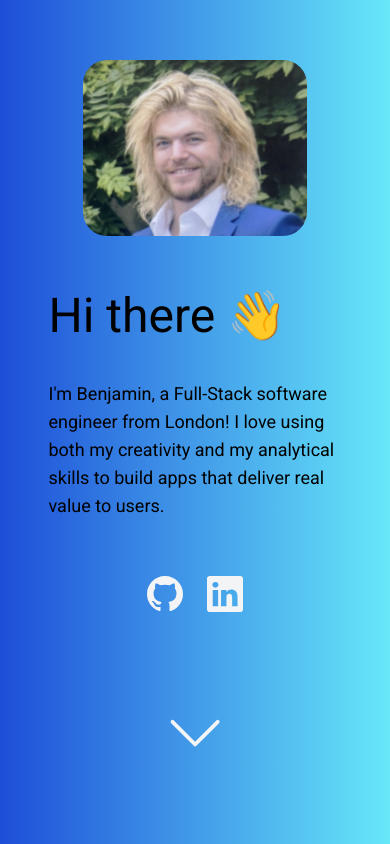
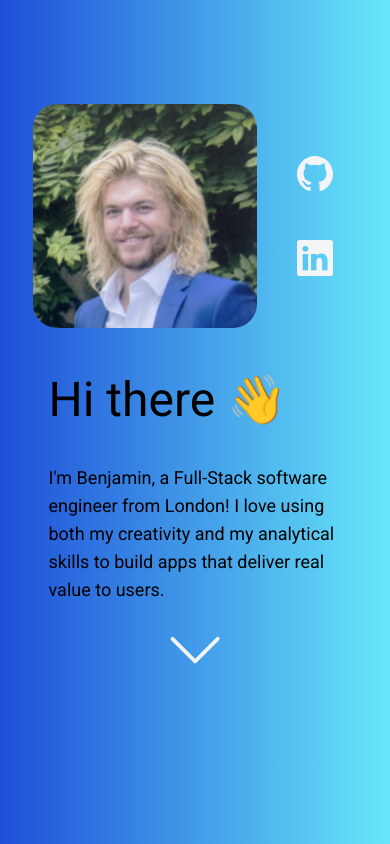
Before and after one commit to benjaminkitson/bk-home, a Next.js app: page / in a window 390 px wide. Shown: the top 844 px of the page. Built offline with nearby package versions, Linux system fonts and the light colour scheme.

Commit message:
layout updates

```diff
--- a/src/app/(home)/components/TopSection.tsx
+++ b/src/app/(home)/components/TopSection.tsx
@@ -13,14 +13,27 @@ export interface SectionProps {
 export const TopSection: React.FC<SectionProps> = ({ scrollRefs }) => {
   return (
     <div className="flex h-screen w-screen flex-col items-center justify-center">
-      <div className="flex h-5/6 w-5/6 flex-col items-center justify-center lg:flex-row">
-        <Image
-          src={me}
-          alt="Benjamin Kitson"
-          className="m-2 h-1/4 w-56 rounded-3xl object-cover lg:h-1/2"
-        />
+      <div className="flex w-5/6 flex-col items-center justify-center lg:flex-row">
+        <div className="flex h-full items-center lg:w-1/3">
+          <Image
+            src={me}
+            alt="Benjamin Kitson"
+            className="w-56 rounded-3xl object-cover lg:h-72 lg:w-full"
+          />
+          <div className="ml-4 flex flex-col justify-center lg:hidden">
+            <a href="https://github.com/benjaminkitson" className="m-6">
+              <BsGithub className=" fill-gray-100 text-4xl transition duration-500 hover:scale-90 hover:fill-black" />
+            </a>
+            <a
+              href="https://uk.linkedin.com/in/benjamin-kitson"
+              className="m-6"
+            >
+              <BsLinkedin className="fill-gray-100 text-4xl transition duration-500 hover:scale-90 hover:fill-black" />
+            </a>
+          </div>
+        </div>
         <div className="my-10 flex flex-col items-center lg:ml-14">
-          <div className="flex w-full flex-col justify-start px-4 pt-2">
+          <div className="flex w-full flex-col px-4 pt-2">
             <H1 className="mb-10">Hi there 👋</H1>
             <P className="mb-4">
               I&apos;m Benjamin, a Full-Stack software engineer from London! I
@@ -38,7 +51,10 @@ export const TopSection: React.FC<SectionProps> = ({ scrollRefs }) => {
               or playing and writing music.{" "}
             </P>
           </div>
-          <div className="mt-10 flex justify-center">
+          <div className="flex h-20 md:hidden">
+            <DownLink portfolioScrollRef={scrollRefs.portfolioScrollRef} />
+          </div>
+          <div className="mt-10 hidden justify-center lg:flex">
             <a href="https://github.com/benjaminkitson" className="mr-6">
               <BsGithub className=" fill-gray-100 text-4xl transition duration-500 hover:scale-90 hover:fill-black" />
             </a>
@@ -48,7 +64,7 @@ export const TopSection: React.FC<SectionProps> = ({ scrollRefs }) => {
           </div>
         </div>
       </div>
-      <div className="flex h-1/6">
+      <div className="mt-20 hidden h-32 md:flex">
         <DownLink portfolioScrollRef={scrollRefs.portfolioScrollRef} />
       </div>
     </div>
```
